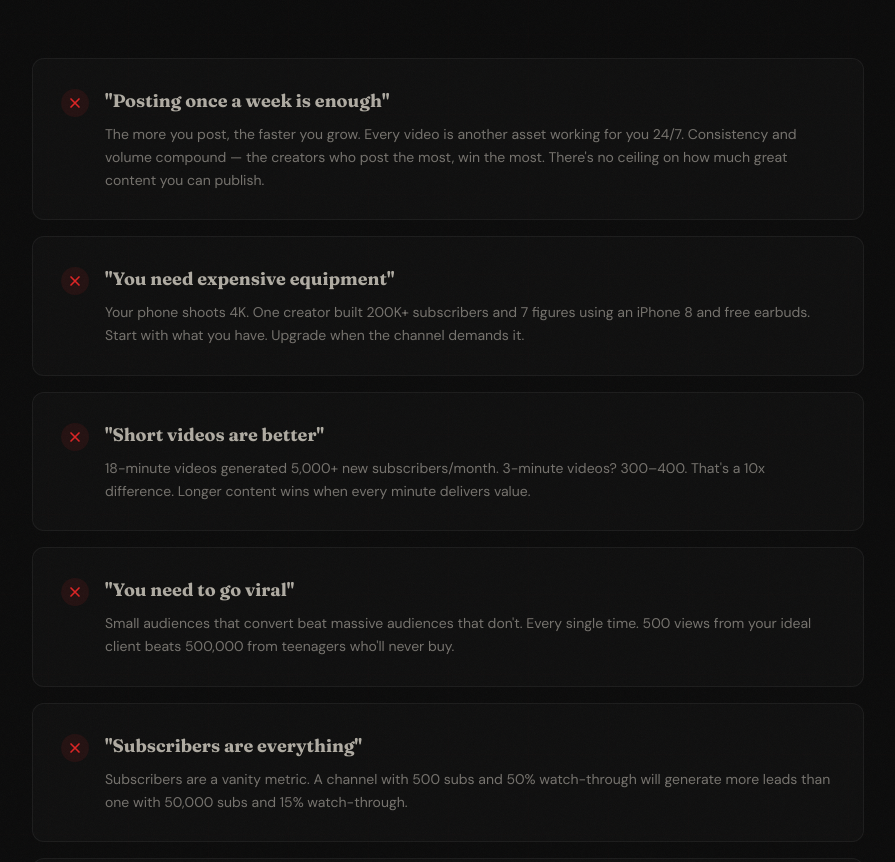
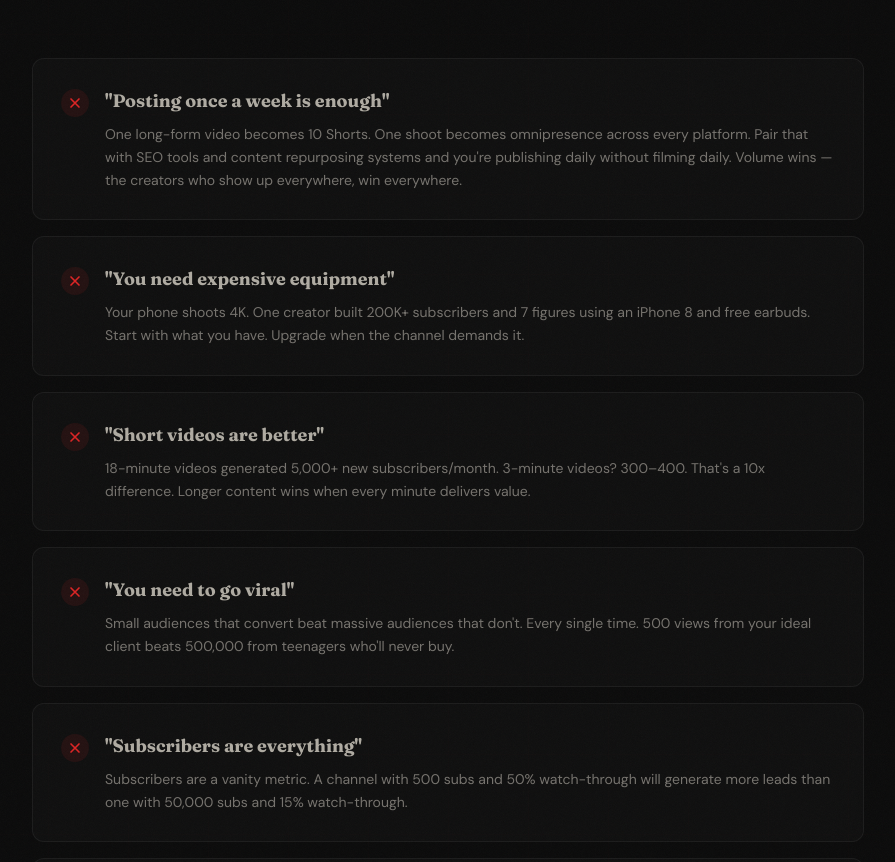
Before and after one commit to Oannes1/CrazySimpleYouTube.com, a Next.js app: page / in a window 1280 px wide. Shown: the part 6209-7071 px from the top of the page, without its empty margins (192-1087 px from the left). Built offline with nearby package versions, Linux system fonts and the light colour scheme; no server answers.

Commit message:
Update posting myth with repurposing strategy — 1 long-form = 10 Shorts
Reflects the actual system: one long-form video repurposed into
10 Shorts + SEO tools + content systems = omnipresence without
filming every day.

Co-Authored-By: Claude Opus 4.6 <noreply@anthropic.com>

```diff
--- a/components/MythBuster.tsx
+++ b/components/MythBuster.tsx
@@ -5,7 +5,7 @@ import { motion } from 'framer-motion'
 const myths = [
   {
     myth: '"Posting once a week is enough"',
-    truth: 'The more you post, the faster you grow. Every video is another asset working for you 24/7. Consistency and volume compound — the creators who post the most, win the most. There\'s no ceiling on how much great content you can publish.',
+    truth: 'One long-form video becomes 10 Shorts. One shoot becomes omnipresence across every platform. Pair that with SEO tools and content repurposing systems and you\'re publishing daily without filming daily. Volume wins — the creators who show up everywhere, win everywhere.',
   },
   {
     myth: '"You need expensive equipment"',
```
